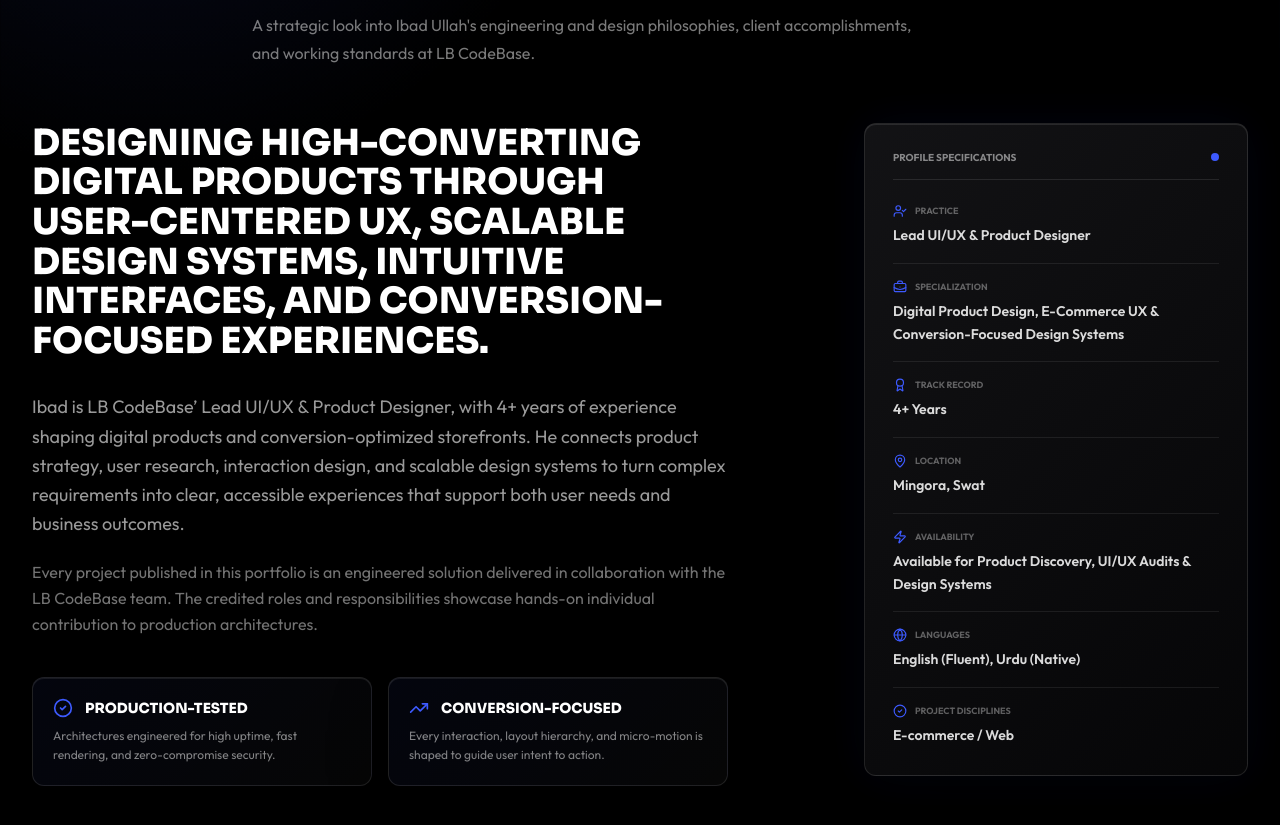
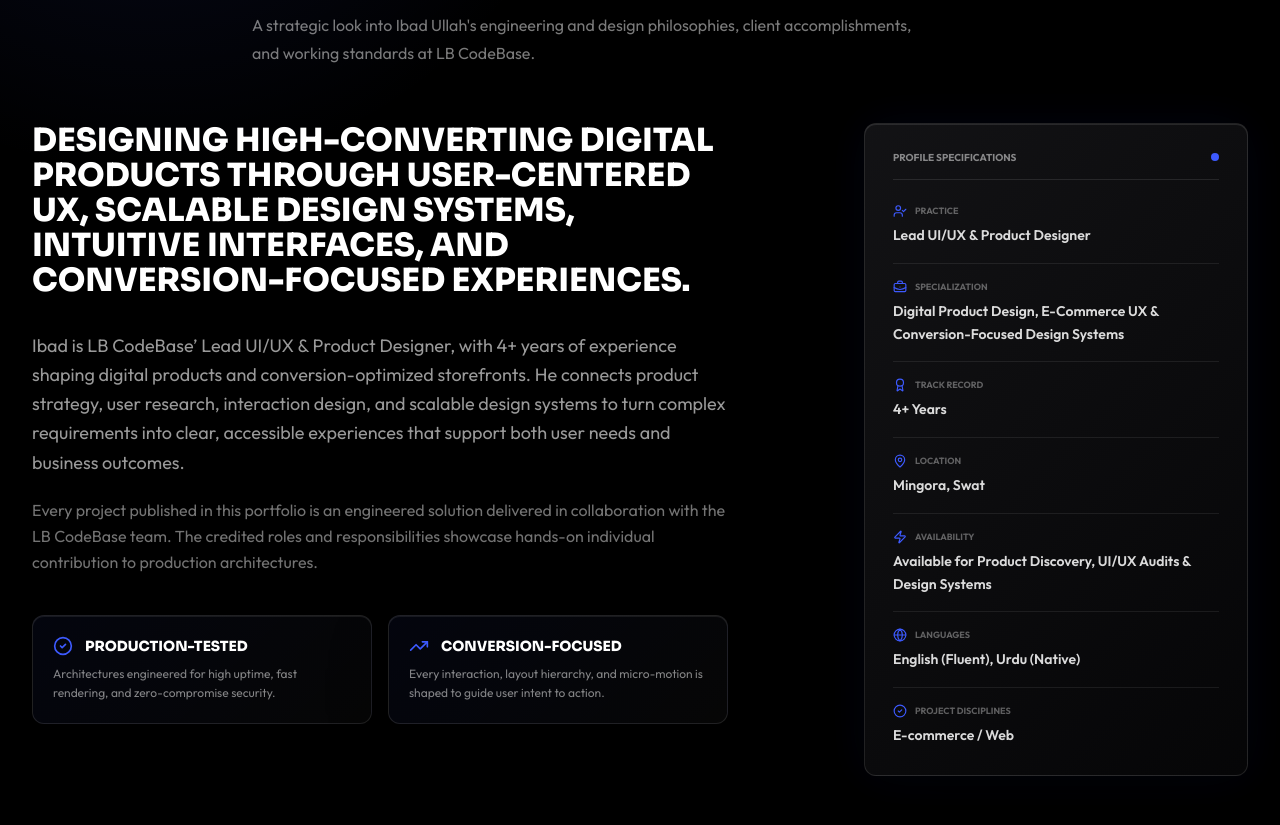
Before and after one commit to lbdevelopersTeam/LBDEVOLOPERS, a React (Vite) app: page /team/ibad-ullah in a window 1280 px wide. Shown: the part 1140-1965 px from the top of the page. Built offline with nearby package versions, Linux system fonts and the light colour scheme; no server answers.

Commit message:
Refine portfolio about typography

```diff
--- a/src/index.css
+++ b/src/index.css
@@ -458,7 +458,7 @@
 }
 
 .member-intro-copy {
-  font-size: 1.5rem;
+  font-size: 1.375rem;
 }
 
 .member-project-title {
@@ -514,7 +514,7 @@
   .member-hero-name { font-size: 4.75rem; }
   .member-hero-watermark { font-size: 10rem; }
   .member-section-title { font-size: 2.5rem; }
-  .member-intro-copy { font-size: 1.875rem; }
+  .member-intro-copy { font-size: 1.625rem; }
   .member-project-title { font-size: 2.5rem; }
   .member-case-title { font-size: 3.75rem; }
 }
@@ -523,7 +523,7 @@
   .member-hero-name { font-size: 6.5rem; }
   .member-hero-watermark { font-size: 15rem; }
   .member-section-title { font-size: 3rem; }
-  .member-intro-copy { font-size: 2.25rem; }
+  .member-intro-copy { font-size: 2rem; }
   .member-project-title { font-size: 3rem; }
   .member-case-title { font-size: 5rem; }
 }
```
